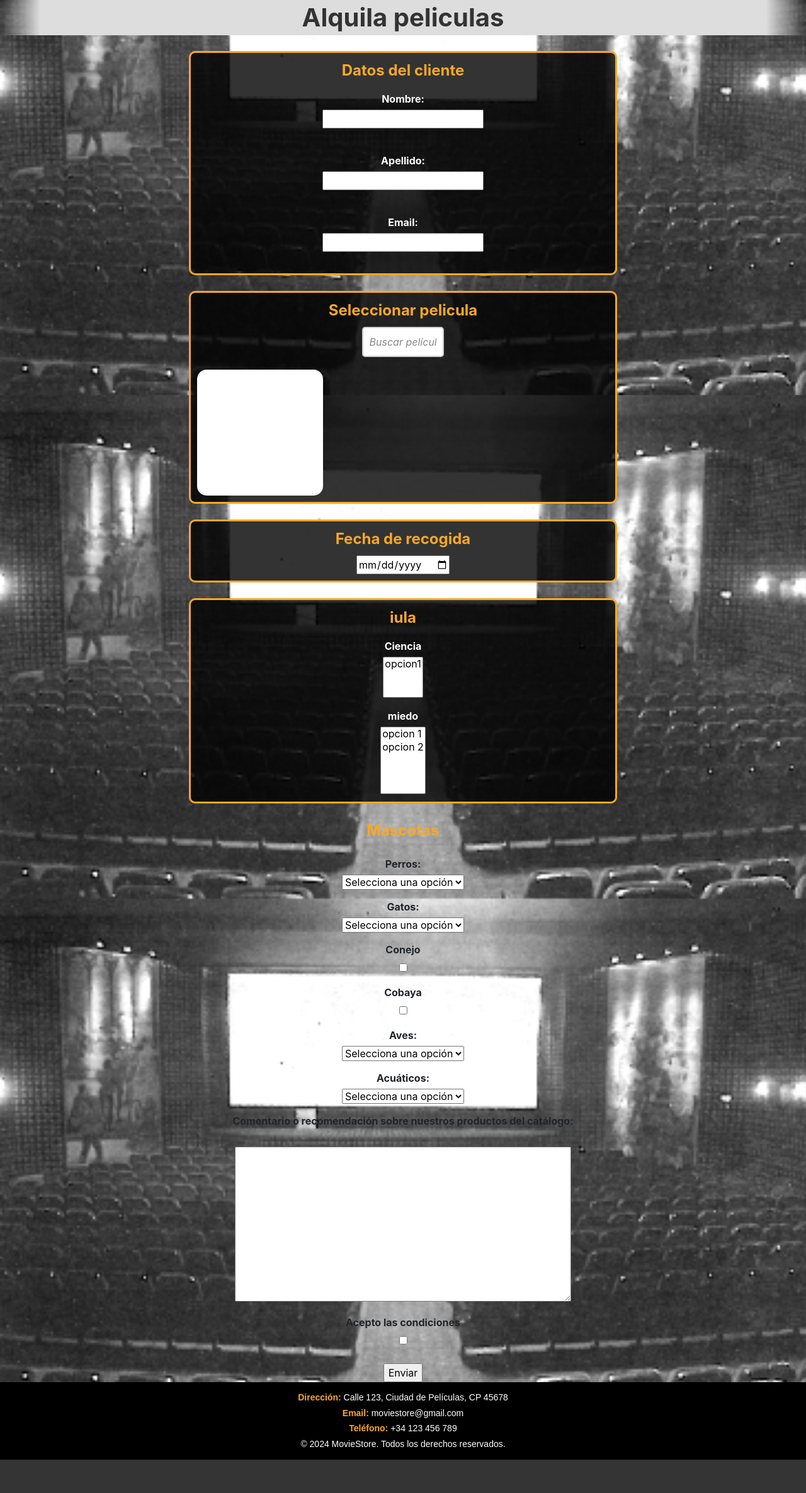
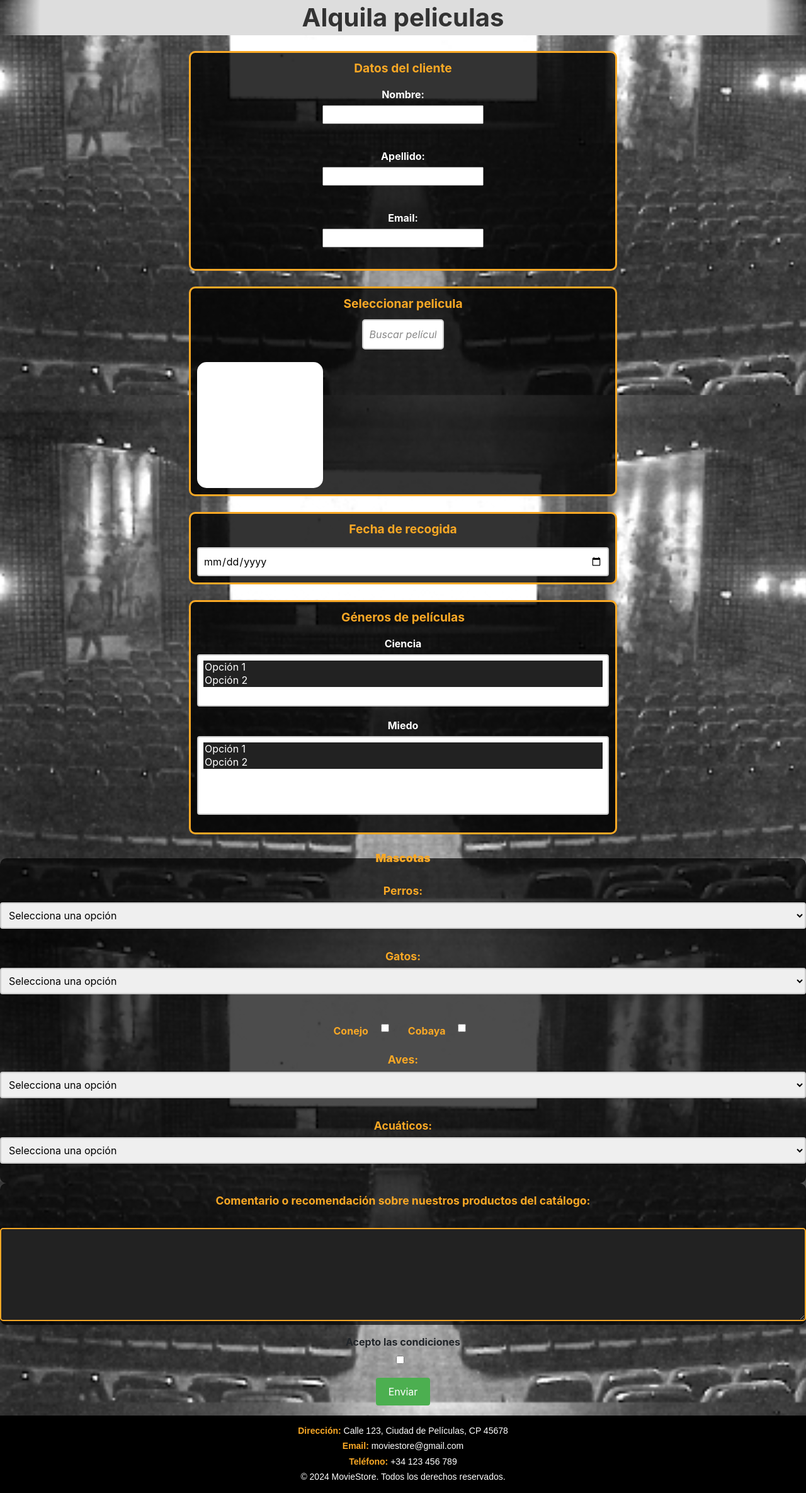
Before and after one commit to JuanGarrid0/Videoclub, a Django app: page /formulario in a window 1280 px wide. Shown: the part 173-2544 px from the top of the page at 63% size. Before the commit the page ends 2491 px from the top, so only its background shows below. Run offline with Django 5.2, Linux system fonts and the light colour scheme; some libraries are stand-ins or nearby versions.

Commit message:
Estilo formulario

```diff
--- a/videoclub/movies/static/movies/styles.css
+++ b/videoclub/movies/static/movies/styles.css
@@ -1,7 +1,7 @@
 html, body{
     background-image: url("images/cine.jpg");background-size: cover;
     height: 100%;
-    margin: 0;
+     margin: 0;
     display: flex;
     flex-direction: column;
 }
@@ -21,9 +21,6 @@
     width: 100%;
     padding: 20px 40px; /* Añadido espacio de padding en los lados */
     padding-top: 20px;
-}
-.content {
-    flex: 1; /* Esto hace que el contenido ocupe todo el espacio libre */
 }
 
 header #moviestore h1 {
@@ -84,7 +81,7 @@
 footer {
     background-color: #000;
     color: #fff;
-    padding: 10px 0;
+    padding: 10px;
     text-align: center;
     font-family: Arial, sans-serif;
     font-size: 14px;
@@ -335,7 +332,97 @@
     transition: all 0.3s ease;
     background-color: #f1f1f1;
 }
+input[type="date"], select, textarea {
+    width: 100%;
+    padding: 8px;
+    margin-top: 5px;
+    font-size: 1em;
+    border: 2px solid #ccc;
+    border-radius: 4px;
+    transition: all 0.3s ease;
+}
+select:focus {
+    border-color: #4CAF50; /* Borde verde cuando se selecciona */
+    outline: none;
+}
+select option {
+    background-color: #222; /* Fondo oscuro en las opciones */
+    color: white;
+}
 
+select option:hover {
+    background-color: #f9a825; /* Fondo dorado en hover */
+}
+textarea {
+    resize: vertical;
+    min-height: 120px;
+    padding: 12px;
+    background-color: #222;
+    color: white;
+    border: 2px solid #f9a825;
+    border-radius: 5px;
+}
+
+input[type="checkbox"] {
+    margin-right: 10px;
+}
+
+input[type="submit"] {
+    background-color: #4CAF50;
+    color: white;
+    padding: 10px 20px;
+    border: none;
+    border-radius: 4px;
+    cursor: pointer;
+}
+
+input[type="submit"]:hover {
+    background-color: #45a049;
+}
+
+fieldset {
+    background-color: rgba(0, 0, 0, 0.7); /* Fondo más oscuro para la sección */
+    border-radius: 10px;
+    padding: 20px;
+    margin-bottom: 30px;
+    border: 2px solid #f9a825; /* Resaltar la sección con borde dorado */
+    color: white;
+}
+fieldset label {
+    display: block;
+    margin: 10px 0;
+    font-size: 1.1em;
+    font-weight: bold;
+    color: #f9a825; /* Color dorado para los labels */
+}
+
+fieldset legend {
+    font-weight: bold;
+    font-size: 1.1em;
+    margin-bottom: 10px;
+}
+
+.conejo-cobaya {
+    color: white;
+    display: flex;
+    gap: 20px;
+    align-items: center;
+    justify-content: center;
+}
+.conejo-cobaya label {
+    font-size: 1em;
+    color: #f9a825; /* Dorado en las etiquetas */
+}
+.conejo-cobaya input[type="checkbox"] {
+    margin-right: 10px;
+}
+#perros, #gatos, .conejo-cobaya, #aves, #acuaticos {
+    margin-bottom: 15px;
+}
+input[type="checkbox"]:hover {
+    transform: scale(1.2);
+    cursor: pointer;
+}
 #barraBusqueda input[type="text"]:focus {
     border-color: darkblue;
 }
@@ -483,7 +570,17 @@
 #formulario legend{
     color: #f9a825;
 }
+form legend {
+    font-size: 1.2em;
+    margin-bottom: 10px;
+}
 
+form {
+    margin: 20px;
+}
+.form-group {
+    margin-bottom: 20px;
+}
 #formulario form {
     background-color: rgba(0, 0, 0, 0.8);
     border-radius: 10px;
--- a/videoclub/movies/templates/movies/formulario.html
+++ b/videoclub/movies/templates/movies/formulario.html
@@ -31,24 +31,30 @@
             <input type="date" id="fecha" name="fecha" required>
         </form>
 
+        <form id="pel" action="form.php" method="post">
+            <legend><strong>Géneros de películas</strong></legend>
 
-
-
-        <form id = "pel" action="form.php" method="post">
-            <legend><strong>iula</strong></legend>
+            <div class="form-group">
                 <label for="ciencia">Ciencia</label>
                 <select id="pelicula_ciencia" name="ciencia" multiple size="3">
-                <option>opcion1</option>
+                    <option>Opción 1</option>
+                    <option>Opción 2</option>
                 </select>
+            </div>
 
-            <label for="miedo">miedo</label>
+            <div class="form-group">
+                <label for="miedo">Miedo</label>
                 <select id="pelicula_miedo" name="miedo" multiple size="5">
-                <option>opcion 1</option>
-                <option>opcion 2</option>
+                    <option>Opción 1</option>
+                    <option>Opción 2</option>
                 </select>
+            </div>
         </form>
+
         <fieldset>
             <legend><strong>Mascotas</strong></legend>
+
+            <div class="form-group">
                 <label for="perros">Perros:</label>
                 <select id="perros" name="perros">
                     <option disabled selected>Selecciona una opción</option>
@@ -56,10 +62,13 @@
                     <option>Bulldog</option>
                     <option>Caniche</option>
                     <option>Chihuahua</option>
-                    <option>Dalmata</option>
+                    <option>Dálmata</option>
                     <option>Rottweiler</option>
                     <option>Labrador</option>
                 </select>
+            </div>
+
+            <div class="form-group">
                 <label for="gatos">Gatos:</label>
                 <select id="gatos" name="gatos">
                     <option disabled selected>Selecciona una opción</option>
@@ -67,8 +76,9 @@
                     <option>Persa</option>
                     <option>Siames</option>
                 </select>
+            </div>
 
-                <div class="conejo-cobaya">
+            <div class="form-group conejo-cobaya">
                 <label for="conejos">Conejo</label>
                 <input type="checkbox" name="conejo" value="o">
 
@@ -76,32 +86,39 @@
                 <input type="checkbox" name="cobaya" value="e">
             </div>
 
+            <div class="form-group">
                 <label for="aves">Aves:</label>
                 <select id="aves" name="aves">
                     <option disabled selected>Selecciona una opción</option>
                     <option>Loro</option>
                     <option>Periquito</option>
                 </select>
+            </div>
 
+            <div class="form-group">
                 <label for="acuaticos">Acuáticos:</label>
                 <select id="acuaticos" name="acuaticos">
                     <option disabled selected>Selecciona una opción</option>
                     <option>Pez</option>
                     <option>Tortuga</option>
                 </select>
+            </div>
         </fieldset>
+
         <fieldset>
-                <label for="aves">Comentario o recomendación sobre nuestros productos del catálogo:</label>
+            <label for="comentarios">Comentario o recomendación sobre nuestros productos del catálogo:</label>
             <br>
-                <textarea name="textarea" rows="10" cols="50"></textarea>
+            <textarea id="comentarios" name="textarea" rows="5" cols="50"></textarea>
         </fieldset>
+
+        <div class="form-group">
             <label for="aceptar">Acepto las condiciones</label>
             <input id="aceptar" type="checkbox" name="aceptar" value="a">
-            <br>
-
-            <br>
-            <input id="enviar" type="submit" value="Enviar">
-        </form>
         </div>
 
+        <div class="form-group">
+            <input id="enviar" type="submit" value="Enviar">
+        </div>
+
+
 {%endblock%}
```
Lines whose indentation alone changed are shown as unchanged.
